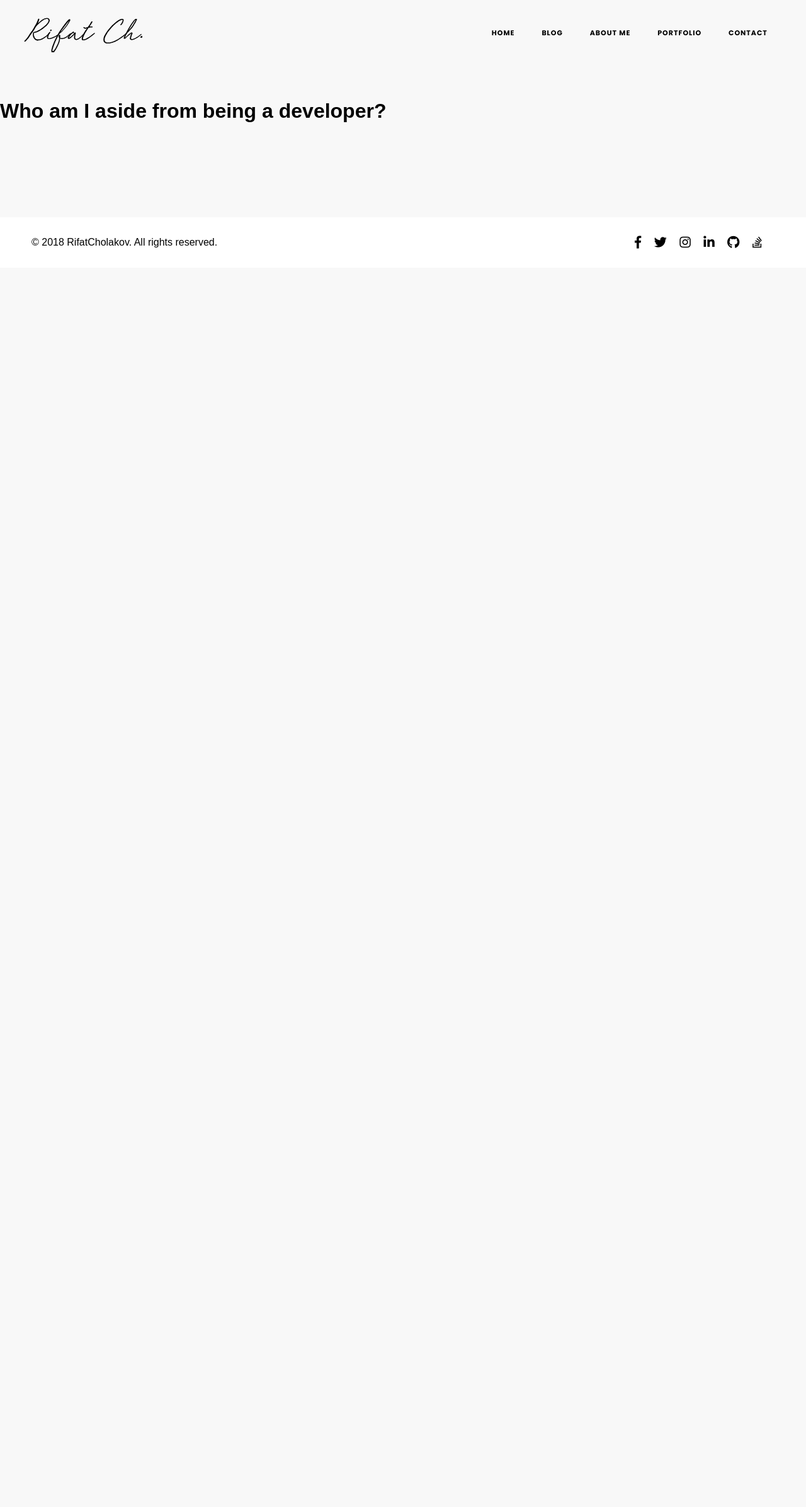
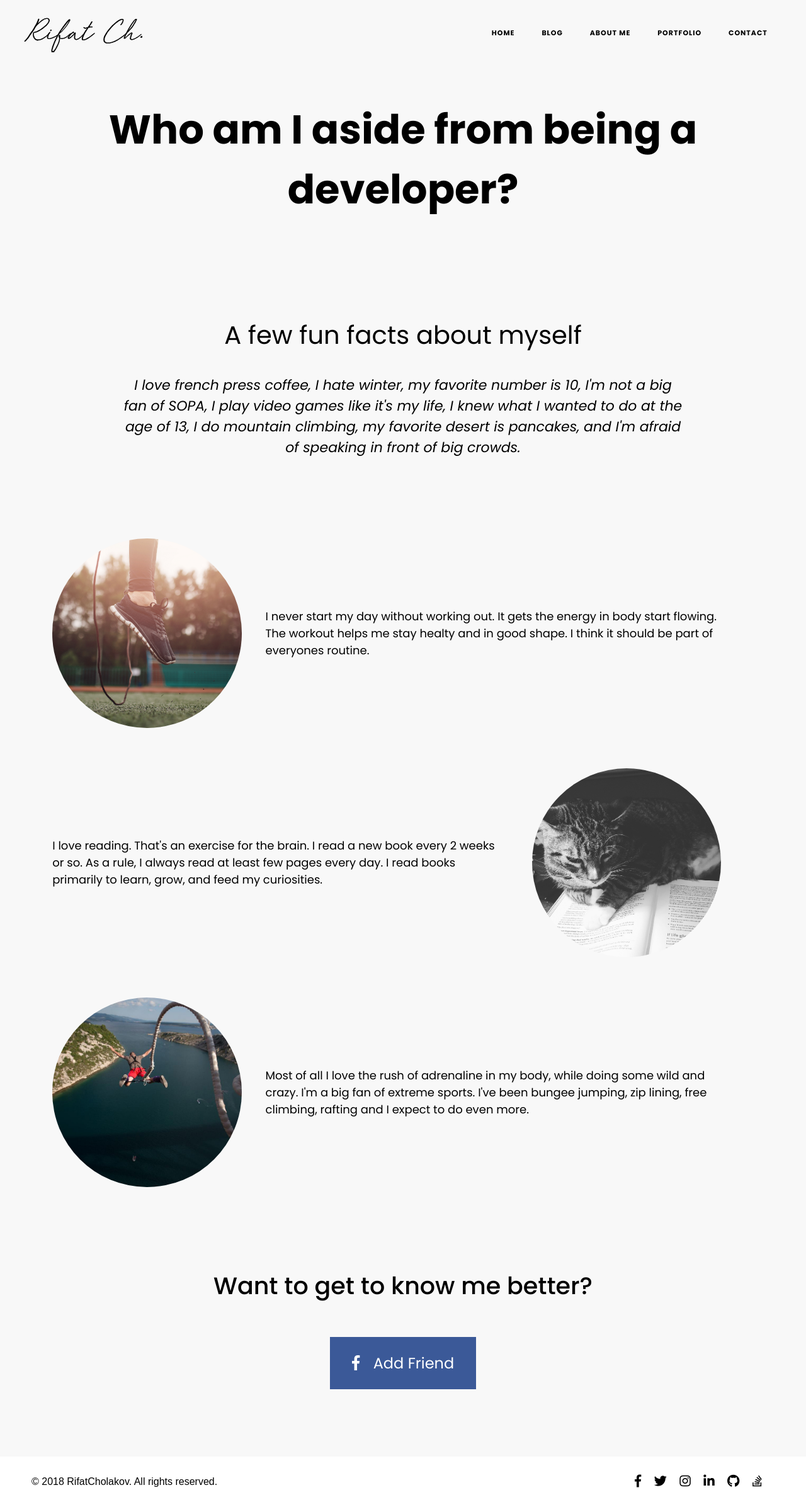
Before and after one commit to rifatcholakov/CSS-Advanced, a Jekyll site: the page built from about.html, in a window 1280 px wide. Shown: the whole page at 63% size. Built offline with Jekyll 4.4.1, drawn with Linux system fonts in a browser that asks for light colours; nearby versions of some CDN libraries; before the commit the page ends 900 px from its top, so only the background shows below that.

Commit message:
about page - done

```diff
--- a/about.html
+++ b/about.html
@@ -5,5 +5,32 @@ permalink: /about/
 ---
 
 <main class="about-main">
-    <h1>Who am I aside from being a developer?</h1>
+    <h1 class="about-title">Who am I aside from being a developer?</h1>
+
+    <div class="facts">
+        <h2>A few fun facts about myself</h2>
+        <p>I love french press coffee, I hate winter, my favorite number
+            is 10, I'm not a big fan of SOPA, I play video games like it's my life, I knew what I
+            wanted to do at the age of 13, I do mountain climbing, my favorite desert is
+            pancakes, and I'm afraid of speaking in front of big crowds.
+        </p>
+    </div>
+
+    <div class="traits">
+        <img src="{{ site.baseurl }}/images/workout.jpg" alt="">
+        <p>I never start my day without working out. It gets the energy in body start flowing. The workout helps me stay healty and in good shape. I think it should be part of everyones routine.</p>
+    </div>
+    <div class="traits">
+            <p id="reading-paragraph">I love reading. That's an exercise for the brain. I read a new book every 2 weeks or so. As a rule, I always read at least few pages every day. I read books primarily to learn, grow, and feed my curiosities.</p>
+        <img src="{{ site.baseurl }}/images/reading.jpg" alt="">
+    </div>
+    <div class="traits">
+        <img src="{{ site.baseurl }}/images/adventure.jpg" alt="">
+        <p>Most of all I love the rush of adrenaline in my body, while doing some wild and crazy. I'm a big fan of extreme sports. I've been bungee jumping, zip lining, free climbing, rafting and I expect to do even more.</p>
+    </div>
+
+    <div class="friend">
+        <h3>Want to get to know me better?</h3>
+        <a href="https://www.facebook.com/rifatcholakov" target="_blank"><i class="fab fa-facebook-f"></i> Add Friend</a>
+    </div>
 </main>
--- a/docs/feed.xml
+++ b/docs/feed.xml
@@ -1,4 +1,4 @@
-<?xml version="1.0" encoding="utf-8"?><feed xmlns="http://www.w3.org/2005/Atom" ><generator uri="https://jekyllrb.com/" version="3.8.5">Jekyll</generator><link href="/feed.xml" rel="self" type="application/atom+xml" /><link href="/" rel="alternate" type="text/html" /><updated>2018-12-15T11:23:42+02:00</updated><id>/feed.xml</id><title type="html">my-project-jekyll</title><subtitle>This is base description!!!</subtitle><author><name>Rifat Cholakov</name></author><entry><title type="html">20 Best Tools for React Development</title><link href="/jekyll/update/2018/11/27/first-post.html" rel="alternate" type="text/html" title="20 Best Tools for React Development" /><published>2018-11-27T01:56:00+02:00</published><updated>2018-11-27T01:56:00+02:00</updated><id>/jekyll/update/2018/11/27/first-post</id><content type="html" xml:base="/jekyll/update/2018/11/27/first-post.html">&lt;p&gt;
+<?xml version="1.0" encoding="utf-8"?><feed xmlns="http://www.w3.org/2005/Atom" ><generator uri="https://jekyllrb.com/" version="3.8.5">Jekyll</generator><link href="/feed.xml" rel="self" type="application/atom+xml" /><link href="/" rel="alternate" type="text/html" /><updated>2018-12-15T16:30:34+02:00</updated><id>/feed.xml</id><title type="html">my-project-jekyll</title><subtitle>This is base description!!!</subtitle><author><name>Rifat Cholakov</name></author><entry><title type="html">20 Best Tools for React Development</title><link href="/jekyll/update/2018/11/27/first-post.html" rel="alternate" type="text/html" title="20 Best Tools for React Development" /><published>2018-11-27T01:56:00+02:00</published><updated>2018-11-27T01:56:00+02:00</updated><id>/jekyll/update/2018/11/27/first-post</id><content type="html" xml:base="/jekyll/update/2018/11/27/first-post.html">&lt;p&gt;
     &lt;img src=&quot;/images/react.jpg&quot; alt=&quot;React&quot;&gt;
     &lt;h2&gt;20 Best Tools for React Development&lt;/h2&gt;
     &lt;span&gt;Tuesday 27 November 2018 by &lt;span&gt;Rifat Cholakov&lt;/span&gt;&lt;/span&gt;
--- a/scss/styles.scss
+++ b/scss/styles.scss
@@ -6,5 +6,6 @@
 @import "footer";
 @import "home-page";
 @import "blog-page";
+@import "about-page";
 @import "portfolio-page";
 @import "contact-page";
```
Also changed, not shown: docs/about/index.html (+28 -1 lines), scss/_about-page.scss (added, +81 -0 lines), css/styles.css, docs/css/styles.css, docs/images/adventure.jpg (added), docs/images/reading.jpg (added), docs/images/workout.jpg (added), images/adventure.jpg (added), images/reading.jpg (added), images/workout.jpg (added).
